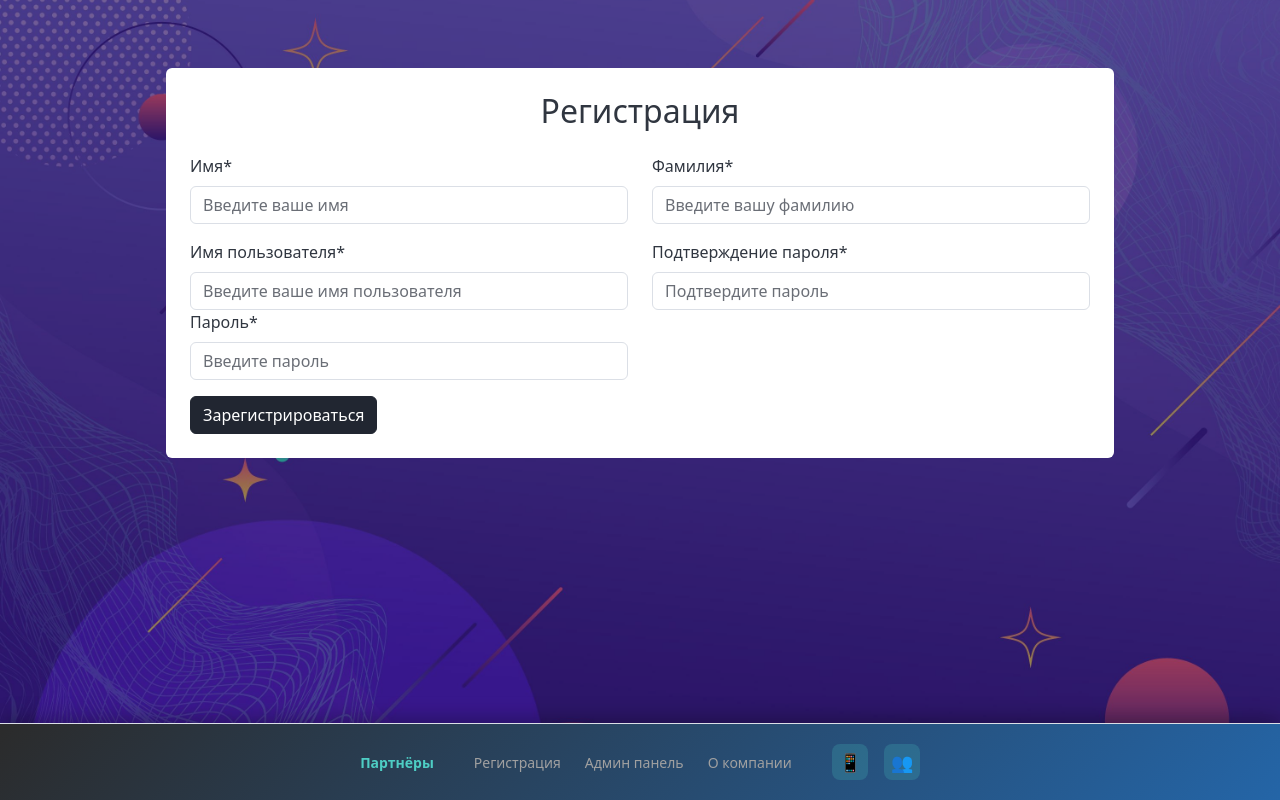
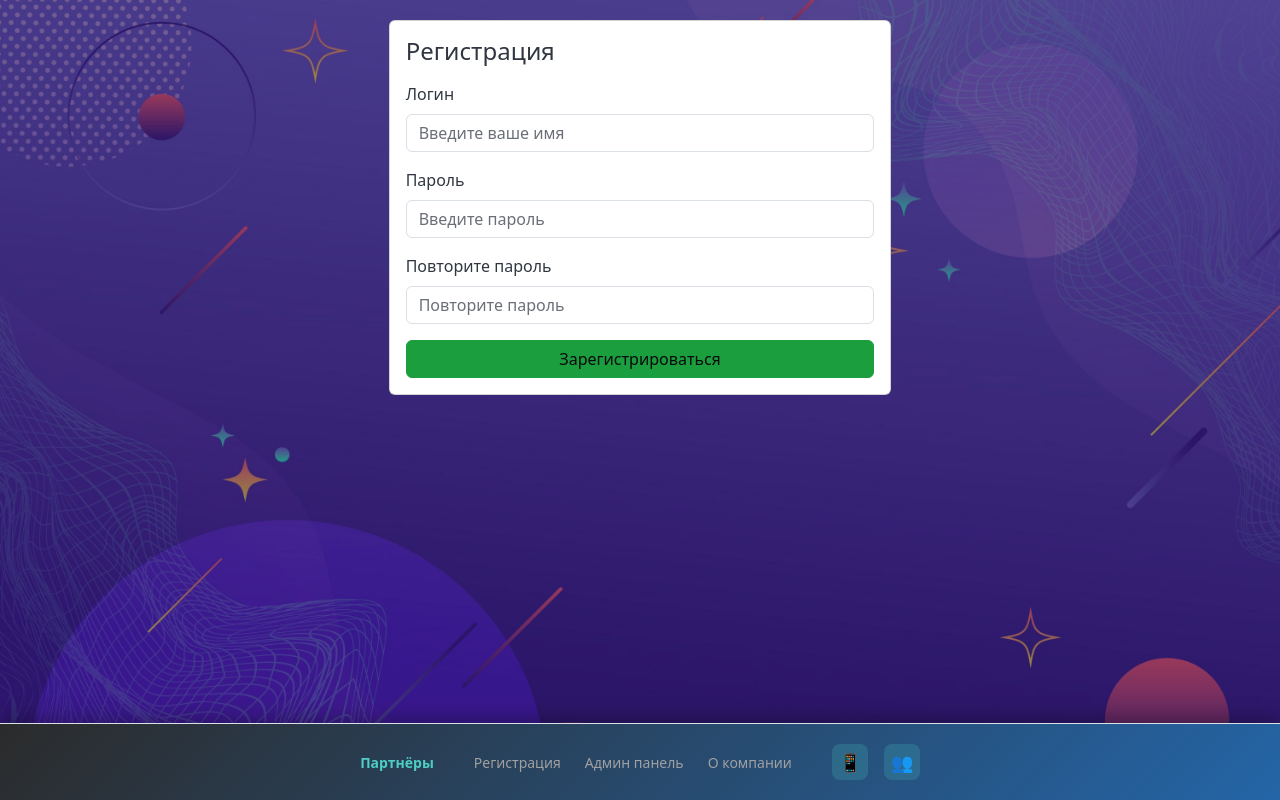
Before and after one commit to ihrusl05-rgb/Test2, a Django app: template users/templates/users/registration.html in a window 1280 px wide. Run offline with Django 5.2, Linux system fonts and the light colour scheme; the template is opened without the code that fills it: values that come from a table or form of the project are taken from there, others are empty; parts of the project's set-up code (start-up, migrations or seed data) failed here and were passed over; some libraries are stand-ins or nearby versions.

Commit message:
Регистрация

```diff
--- a/partners/templates/partners/sales.html
+++ b/partners/templates/partners/sales.html
@@ -601,7 +601,7 @@
                 {% endfor %}
             </div>
 
-            {# Пагинация#}
+            {#Тестовая Пагинация#}
             {% if products.paginator.num_pages > 1 %}
             <nav class="pagination" aria-label="Пагинация">
                 {% if products.has_previous %}
--- a/templates/base.html
+++ b/templates/base.html
@@ -74,7 +74,7 @@
         </div>
 
         <div style="display: flex; gap: 24px; flex-wrap: wrap;">
-            <a href="#" style="color: #a0a0a0; text-decoration: none;">Регистрация</a>
+            <a href="{% url "users:registration"%}" style="color: #a0a0a0; text-decoration: none;">Регистрация</a>
             <a href="{% url "admin:index" %}" style="color: #a0a0a0; text-decoration: none;">Админ панель</a>
             <a {% url 'users:about' %} style="color: #a0a0a0; text-decoration: none;">О компании</a>
         </div>
--- a/users/forms.py
+++ b/users/forms.py
@@ -1,5 +1,5 @@
 from django import forms
-from django.contrib.auth.forms import AuthenticationForm
+from django.contrib.auth.forms import AuthenticationForm, UserCreationForm
 
 from users.models import User
 
@@ -10,4 +10,14 @@ class UserLoginForms(AuthenticationForm):
 
     class Meta:
         model = User
-        fields = ['username', 'password']
+        fields = ["username", "password"]
+
+
+class UserRegistrationForm(UserCreationForm):
+    username = forms.CharField()
+    password1 = forms.CharField()
+    password2 = forms.CharField()
+
+    class Meta:
+        model = User
+        fields = ("first_name", "last_name", "username", "password1", "password2")
--- a/users/templates/users/login.html
+++ b/users/templates/users/login.html
@@ -207,8 +207,6 @@
         {% if form.non_field_errors %}
         <p>{{form.non_field_errors }}<p>
         {% endif %}
-        <!-- Сообщение об ошибке
-        <div id="errorMessage" class="error-message"></div>-->
 
         <!-- Поле ввода данных -->
         <div class="form-group">
--- a/users/templates/users/registration.html
+++ b/users/templates/users/registration.html
@@ -1,43 +1,54 @@
 {% extends 'base.html' %}
 {% load static %}
 
+
+{% block title %}Регистрация{% endblock %}
+
 {% block content %}
-                    <div class="row">
-                        <div class="container mt-5">
 <div class="row justify-content-center">
-                                <div class="col-md-9 bg-white p-4 mb-5 mx-2 rounded custom-shadow">
-                                    <h2 class="text-center mb-4">Регистрация</h2>
-                                    <form>
-                                        <div class="row">
-                                            <div class="col-md-6 mb-3">
-                                                <label for="firstName" class="form-label">Имя*</label>
-                                                <input type="text" class="form-control" id="firstName"
-                                                    placeholder="Введите ваше имя" required>
+    <div class="col-md-5">
+
+        <div class="card">
+            <div class="card-body">
+                <h4 class="mb-3">Регистрация </h4>
+                <form action = "{% url "users:registration" %}" method="post">
+                    {% csrf_token %}
+
+                    <div class="mb-3">
+                        <label for = "id_username" class="form-label">Логин</label>
+                        <input type="text" name="username" class="form-control" id = "id_username"
+                        placeholder = "Введите ваше имя"
+                        required
+                        value="{% if form.username.value %}{{ form.username.value }}{% endif %}"
+                        >
                     </div>
-                                            <div class="col-md-6 mb-3">
-                                                <label for="lastName" class="form-label">Фамилия*</label>
-                                                <input type="text" class="form-control" id="lastName"
-                                                    placeholder="Введите вашу фамилию" required>
+
+                    <div class="mb-3">
+                        <label for = "id_password1" class="form-label">Пароль</label>
+                        <input type="password" name="password1" class="form-control" id = "id_password1"
+                        placeholder = "Введите пароль"
+                        required
+                        value="{% if form.password1.value %}{{ form.password1.value }}{% endif %}"
+                        >
                     </div>
-                                            <div class="col-md-6 mb-3">
-                                                <label for="username" class="form-label">Имя пользователя*</label>
-                                                <input type="text" class="form-control" id="username"
-                                                    placeholder="Введите ваше имя пользователя" required>
-                                                <label for="password1" class="form-label">Пароль*</label>
-                                                <input type="password" class="form-control" id="password1"
-                                                    placeholder="Введите пароль" required>
+
+                    <div class="mb-3">
+                        <label for = "password2" class="form-label">Повторите пароль</label>
+                        <input type="password" name="password2" class="form-control" id = "id_password2"
+                        placeholder = "Повторите пароль"
+                        required
+                        value="{% if form.password2.value %}{{ form.password2.value }}{% endif %}"
+                        >
                     </div>
-                                            <div class="col-md-6 mb-3">
-                                                <label for="password2" class="form-label">Подтверждение пароля*</label>
-                                                <input type="password" class="form-control" id="password2"
-                                                    placeholder="Подтвердите пароль" required>
+
+                    <button class="btn btn-success w-100">
+                        Зарегистрироваться
+                    </button>
+                </form>
+
             </div>
         </div>
-                                        <button type="submit"
-                                            class="btn btn-dark btn-block">Зарегистрироваться</button>
-                                    </form>
-                                </div>
-                            </div>
+
     </div>
 </div>
 {% endblock %}
--- a/users/urls.py
+++ b/users/urls.py
@@ -5,8 +5,8 @@ app_name = 'users'
 
 urlpatterns = [
     path('', views.login_page, name='login'),
-    # """ path('registration/', views.registration, name='registration'), """
-    path('profile/', views.profile, name='profile'),
+    path('registration/', views.registration, name='registration'),
+    # path('profile/', views.profile, name='profile'),
     #path('logout/', views.logout, name='logout'),
     path('about/', views.about, name='about'),
 ]
```
Also changed, not shown: users/views.py (+34 -29 lines). Lines whose indentation alone changed are shown as unchanged.
